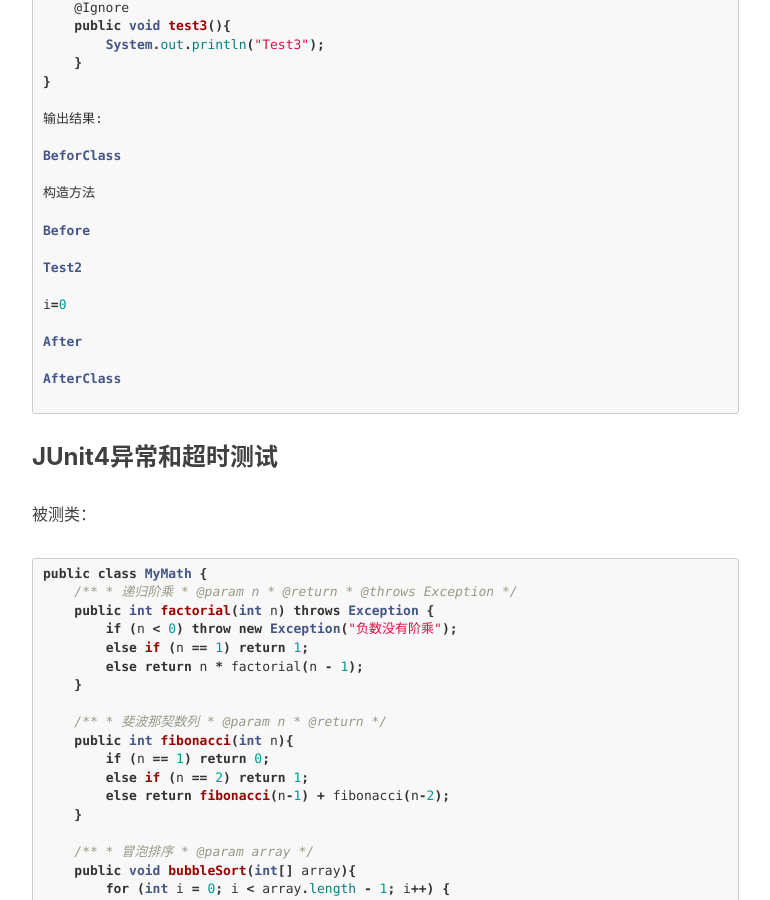
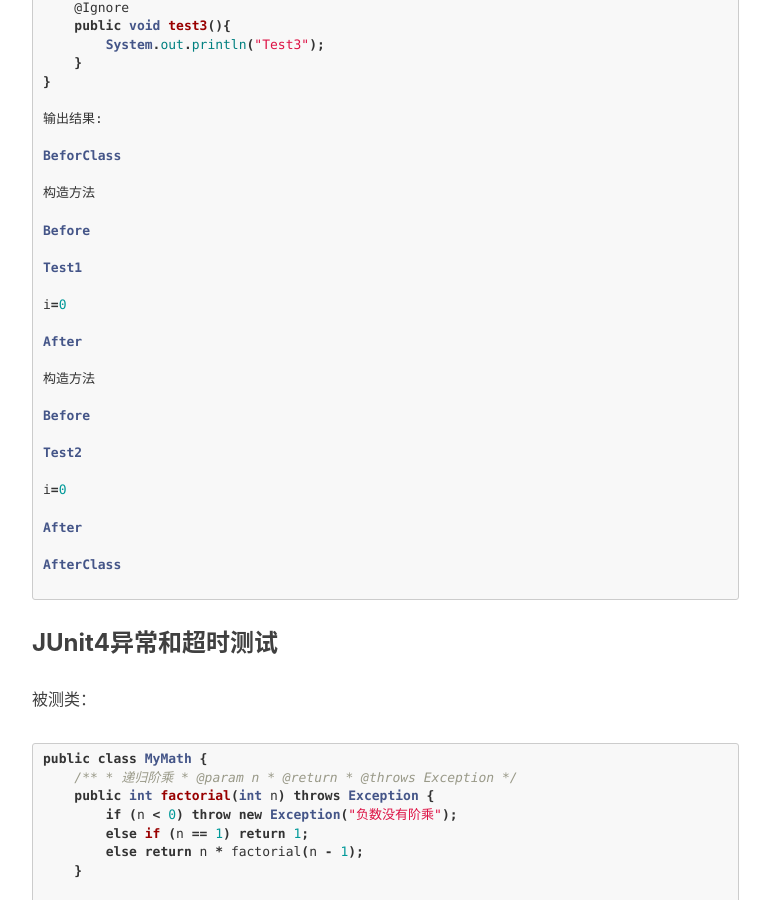
Before and after one commit to zhuifengshen/zhuifengshen.github.io, a Jekyll site: the page built from _posts/2016-09-21-junit4.12-tutorials-samples.md, in a window 1280 px wide and 900 px high, scrolled down 3685 px. Shown: the whole window, without its empty margins (233-1003 px from the left). Built offline with Jekyll 4.4.1, drawn with Linux system fonts in a browser that asks for light colours; nearby versions of some CDN libraries; comment, search, counter and statistics services are not loaded.

Commit message:
Update 2016-09-21-junit4.12-tutorials-samples.md

```diff
--- a/_posts/2016-09-21-junit4.12-tutorials-samples.md
+++ b/_posts/2016-09-21-junit4.12-tutorials-samples.md
@@ -155,6 +155,16 @@ public class AnnotationTest {
 输出结果:
 
 BeforClass
+
+构造方法
+
+Before
+
+Test1
+
+i=0
+
+After
 
 构造方法
 
```
